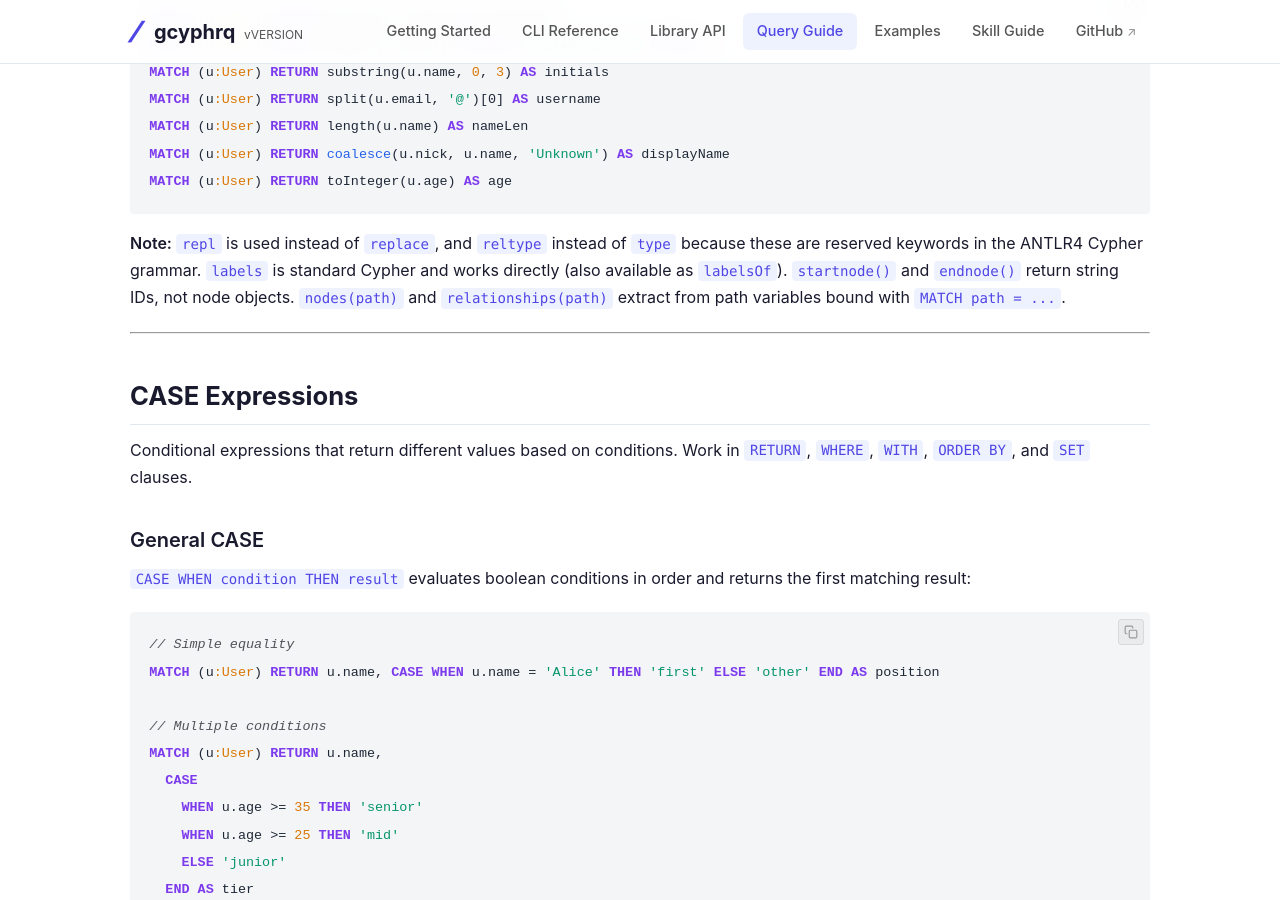
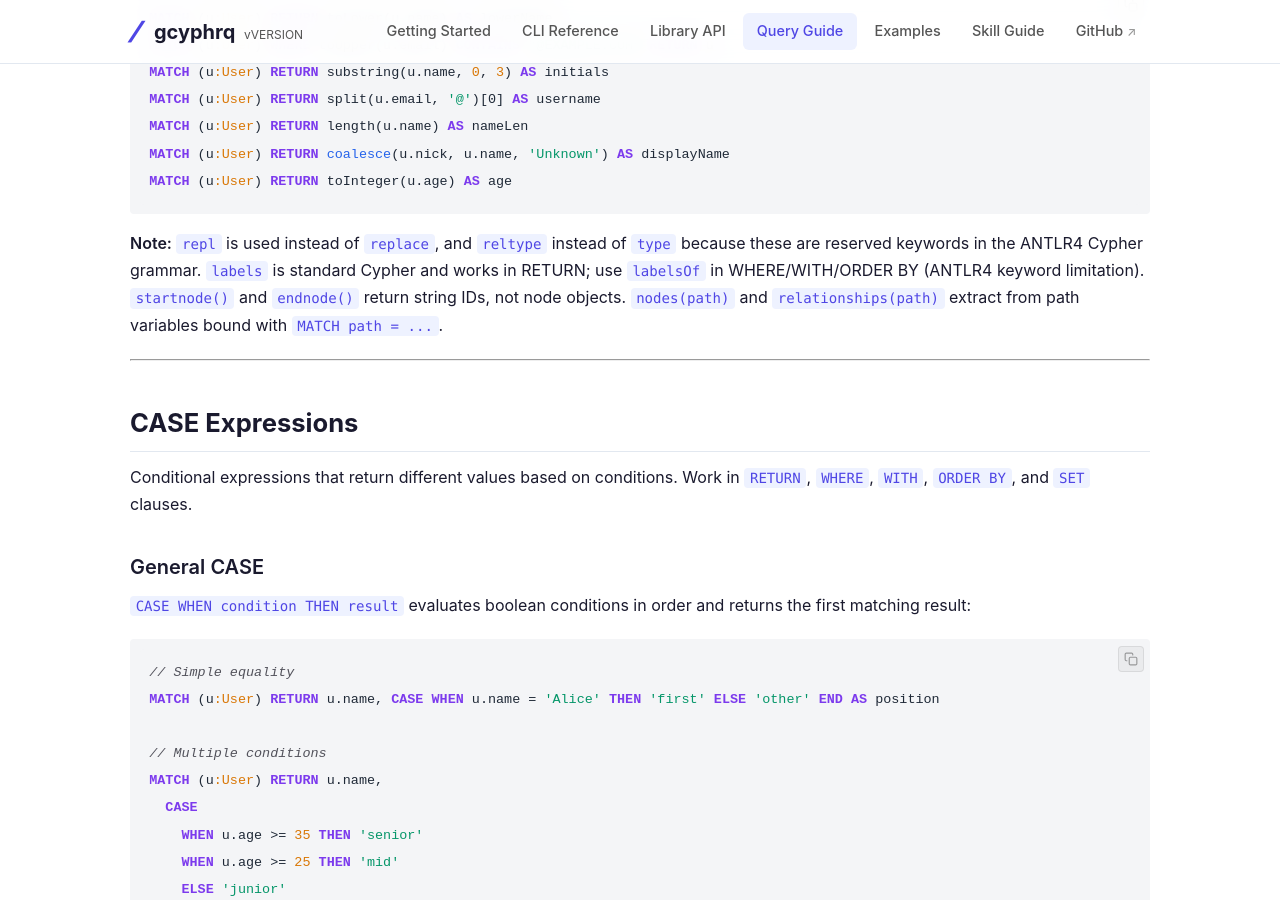
Before and after one commit to plelevier/gcyphrq, a Jekyll site: the page built from docs/query-guide.md, in a window 1280 px wide and 900 px high, scrolled down 7178 px. Built offline with Jekyll 4.4.1, drawn with Linux system fonts in a browser that asks for light colours.

Commit message:
fix: document labels/labelsOf context limitation
ANTLR4 parses labels/nodes/relationships as ProcedureInvocation only in
RETURN context, not in WHERE/WITH/ORDER BY. Use labelsOf as the
cross-context alias.

- Revert pseudo-procedure handling in WHERE/WITH atom extractors
- Update AGENTS.md, docs/query-guide.md, docs/index.md, skill.md
  to document the limitation

````diff
--- a/docs/query-guide.md
+++ b/docs/query-guide.md
@@ -280,7 +280,7 @@ MATCH (u:User) RETURN coalesce(u.nick, u.name, 'Unknown') AS displayName
 MATCH (u:User) RETURN toInteger(u.age) AS age
 ```
 
-> **Note:** `repl` is used instead of `replace`, and `reltype` instead of `type` because these are reserved keywords in the ANTLR4 Cypher grammar. `labels` is standard Cypher and works directly (also available as `labelsOf`). `startnode()` and `endnode()` return string IDs, not node objects. `nodes(path)` and `relationships(path)` extract from path variables bound with `MATCH path = ...`.
+> **Note:** `repl` is used instead of `replace`, and `reltype` instead of `type` because these are reserved keywords in the ANTLR4 Cypher grammar. `labels` is standard Cypher and works in RETURN; use `labelsOf` in WHERE/WITH/ORDER BY (ANTLR4 keyword limitation). `startnode()` and `endnode()` return string IDs, not node objects. `nodes(path)` and `relationships(path)` extract from path variables bound with `MATCH path = ...`.
 
 ---
 
````
Also changed, not shown: AGENTS.md (+1 -1 lines), docs/index.md (+1 -1 lines), skills/gcyphrq/SKILL.md (+1 -1 lines).
